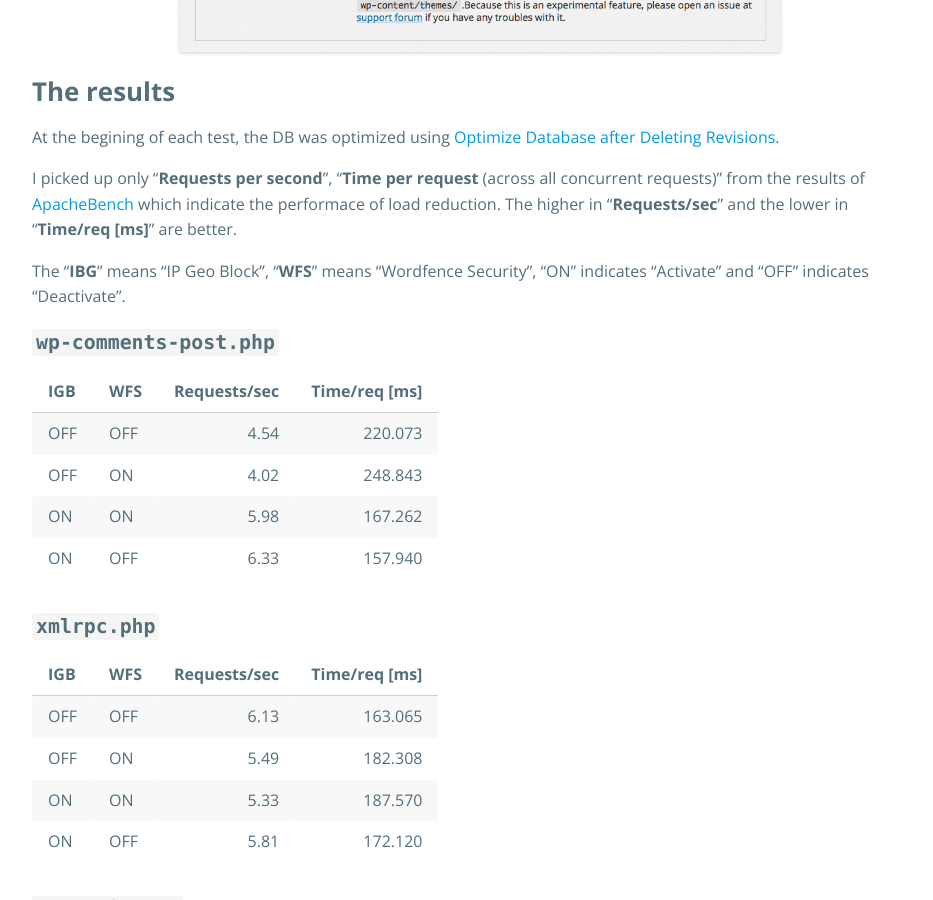
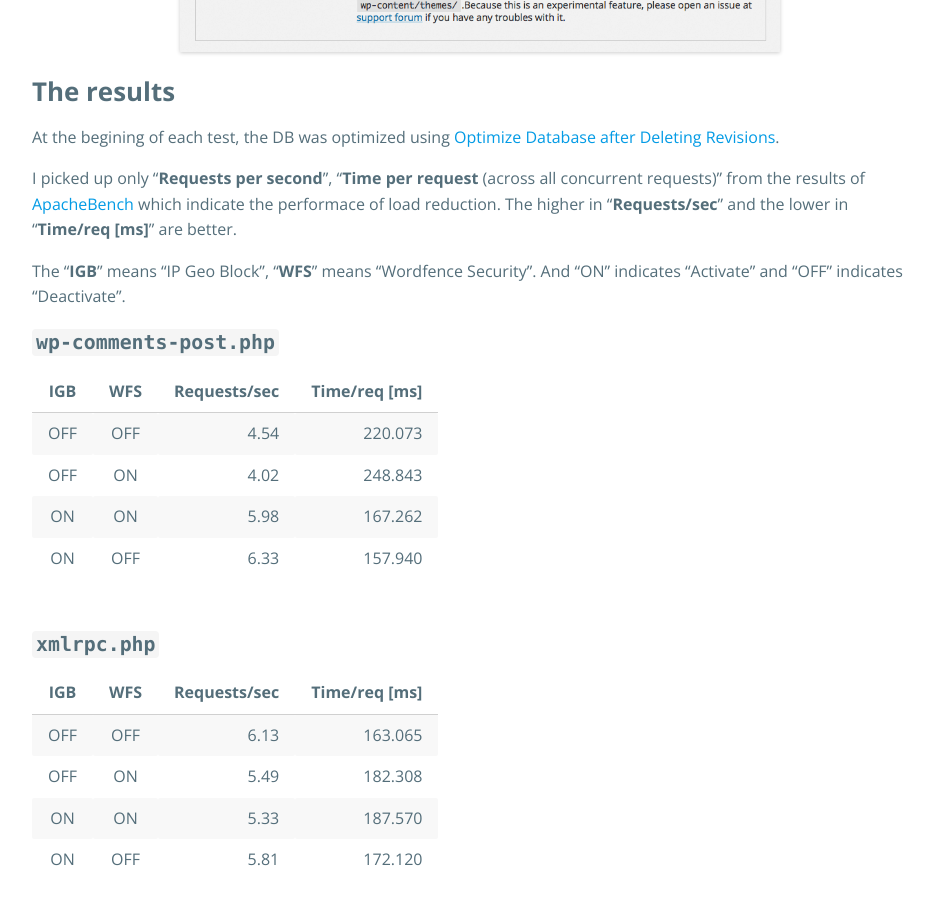
Before and after one commit to tokkonopapa/WordPress-IP-Geo-Block, a Jekyll site: the page built from _posts/article/2015-10-04-impact-on-server-load.md, in a window 1280 px wide and 900 px high, scrolled down 2404 px. Shown: the whole window, without its empty margins (160-1093 px from the left). Built offline with Jekyll 4.4.1, drawn with Linux system fonts in a browser that asks for light colours; emoji names are drawn with the system emoji font; some web fonts are replaced; some of the changed text lies outside the part shown.

Commit message:
Update article.

```diff
--- a/_posts/article/2015-10-04-impact-on-server-load.md
+++ b/_posts/article/2015-10-04-impact-on-server-load.md
@@ -71,36 +71,131 @@
 indicate the performace of load reduction. The higher in "**Requests/sec**"
 and the lower in "**Time/req [ms]**" are better.
 
-The "**IBG**" means "IP Geo Block", "**WFS**" means "Wordfence Security", "ON"
-indicates "Activate" and "OFF" indicates "Deactivate".
+The "**IGB**" means "IP Geo Block", "**WFS**" means "Wordfence Security". And
+"ON" indicates "Activate" and "OFF" indicates "Deactivate".
 
 #### `wp-comments-post.php` ####
 
-| IGB | WFS | Requests/sec | Time/req [ms] |
-|:----|:----|-------------:|--------------:|
-| OFF | OFF |         4.54 |       220.073 |
-| OFF | ON  |         4.02 |       248.843 |
-| ON  | ON  |         5.98 |       167.262 |
-| ON  | OFF |         6.33 |       157.940 |
-
+<div class="table-responsive">
+	<table class="table">
+		<thead>
+			<tr>
+				<th>IGB</th>
+				<th>WFS</th>
+				<th class="text-right">Requests/sec</th>
+				<th class="text-right">Time/req [ms]</th>
+			</tr>
+		</thead>
+		<tbody>
+			<tr>
+				<td>OFF</td>
+				<td>OFF</td>
+				<td class="text-right">4.54</td>
+				<td class="text-right">220.073</td>
+			</tr>
+			<tr>
+				<td>OFF</td>
+				<td>ON</td>
+				<td class="text-right">4.02</td>
+				<td class="text-right">248.843</td>
+			</tr>
+			<tr>
+				<td>ON</td>
+				<td>ON</td>
+				<td class="text-right">5.98</td>
+				<td class="text-right">167.262</td>
+			</tr>
+			<tr>
+				<td>ON</td>
+				<td>OFF</td>
+				<td class="text-right">6.33</td>
+				<td class="text-right">157.940</td>
+			</tr>
+		</tbody>
+	</table>
+</div>
 
 #### `xmlrpc.php` ####
 
-| IGB | WFS | Requests/sec | Time/req [ms] |
-|:----|:----|-------------:|--------------:|
-| OFF | OFF |         6.13 |       163.065 |
-| OFF | ON  |         5.49 |       182.308 |
-| ON  | ON  |         5.33 |       187.570 |
-| ON  | OFF |         5.81 |       172.120 |
+<div class="table-responsive">
+	<table class="table">
+		<thead>
+			<tr>
+				<th>IGB</th>
+				<th>WFS</th>
+				<th class="text-right">Requests/sec</th>
+				<th class="text-right">Time/req [ms]</th>
+			</tr>
+		</thead>
+		<tbody>
+			<tr>
+				<td>OFF</td>
+				<td>OFF</td>
+				<td class="text-right">6.13</td>
+				<td class="text-right">163.065</td>
+			</tr>
+			<tr>
+				<td>OFF</td>
+				<td>ON</td>
+				<td class="text-right">5.49</td>
+				<td class="text-right">182.308</td>
+			</tr>
+			<tr>
+				<td>ON</td>
+				<td>ON</td>
+				<td class="text-right">5.33</td>
+				<td class="text-right">187.570</td>
+			</tr>
+			<tr>
+				<td>ON</td>
+				<td>OFF</td>
+				<td class="text-right">5.81</td>
+				<td class="text-right">172.120</td>
+			</tr>
+		</tbody>
+	</table>
+</div>
 
 #### `wp-login.php` ####
 
-| IGB | WFS | Requests/sec | Time/req [ms] |
-|:----|:----|-------------:|--------------:|
-| OFF | OFF |         6.43 |       155.479 |
-| OFF | ON  |         4.97 |       201.078 |
-| ON  | ON  |         5.98 |       167.145 |
-| ON  | OFF |         6.23 |       160.487 |
+<div class="table-responsive">
+	<table class="table">
+		<thead>
+			<tr>
+				<th>IGB</th>
+				<th>WFS</th>
+				<th class="text-right">Requests/sec</th>
+				<th class="text-right">Time/req [ms]</th>
+			</tr>
+		</thead>
+		<tbody>
+			<tr>
+				<td>OFF</td>
+				<td>OFF</td>
+				<td class="text-right">6.43</td>
+				<td class="text-right">155.479</td>
+			</tr>
+			<tr>
+				<td>OFF</td>
+				<td>ON</td>
+				<td class="text-right">4.97</td>
+				<td class="text-right">201.078</td>
+			</tr>
+			<tr>
+				<td>ON</td>
+				<td>ON</td>
+				<td class="text-right">5.98</td>
+				<td class="text-right">167.145</td>
+			</tr>
+			<tr>
+				<td>ON</td>
+				<td>OFF</td>
+				<td class="text-right">6.23</td>
+				<td class="text-right">160.487</td>
+			</tr>
+		</tbody>
+	</table>
+</div>
 
 When both "**IGB**" and "**WFS**" are "ON", I got the following email:
 
@@ -115,12 +210,44 @@
 
 #### `wp-admin/admin-ajax.php` ####
 
-| IGB | WFS | Requests/sec | Time/req [ms] |
-|:----|:----|-------------:|--------------:|
-| OFF | OFF |         5.51 |       181.351 |
-| OFF | ON  |         5.00 |       200.071 |
-| ON  | ON  |         5.53 |       180.822 |
-| ON  | OFF |         6.03 |       165.840 |
+<div class="table-responsive">
+	<table class="table">
+		<thead>
+			<tr>
+				<th>IGB</th>
+				<th>WFS</th>
+				<th class="text-right">Requests/sec</th>
+				<th class="text-right">Time/req [ms]</th>
+			</tr>
+		</thead>
+		<tbody>
+			<tr>
+				<td>OFF</td>
+				<td>OFF</td>
+				<td class="text-right">5.51</td>
+				<td class="text-right">181.351</td>
+			</tr>
+			<tr>
+				<td>OFF</td>
+				<td>ON</td>
+				<td class="text-right">5.00</td>
+				<td class="text-right">200.071</td>
+			</tr>
+			<tr>
+				<td>ON</td>
+				<td>ON</td>
+				<td class="text-right">5.53</td>
+				<td class="text-right">180.822</td>
+			</tr>
+			<tr>
+				<td>ON</td>
+				<td>OFF</td>
+				<td class="text-right">6.03</td>
+				<td class="text-right">165.840</td>
+			</tr>
+		</tbody>
+	</table>
+</div>
 
 ### Conclusion ###
 
@@ -131,7 +258,6 @@
 ![emoji](https://assets-cdn.github.com/images/icons/emoji/unicode/2728.png)
 </span>
 
-{% comment %}
 <div class="alert alert-info">
   <strong>UPDATED:</strong>
   The result in this article was base on
@@ -140,7 +266,6 @@
   <a href="/changelog/release-2.2.2.html" title="2.2.2 Release Note">2.2.2</a>,
   the performace had been improved by 25% at the maximum.
 </div>
-{% endcomment %}
 
 [IP-Geo-Block]: https://wordpress.org/plugins/ip-geo-block/ "WordPress › IP Geo Block « WordPress Plugins"
 [repository]:   https://github.com/tokkonopapa/WordPress-IP-Geo-Block/tree/master/test/bin "WordPress-IP-Geo-Block/test/bin at master"
```
